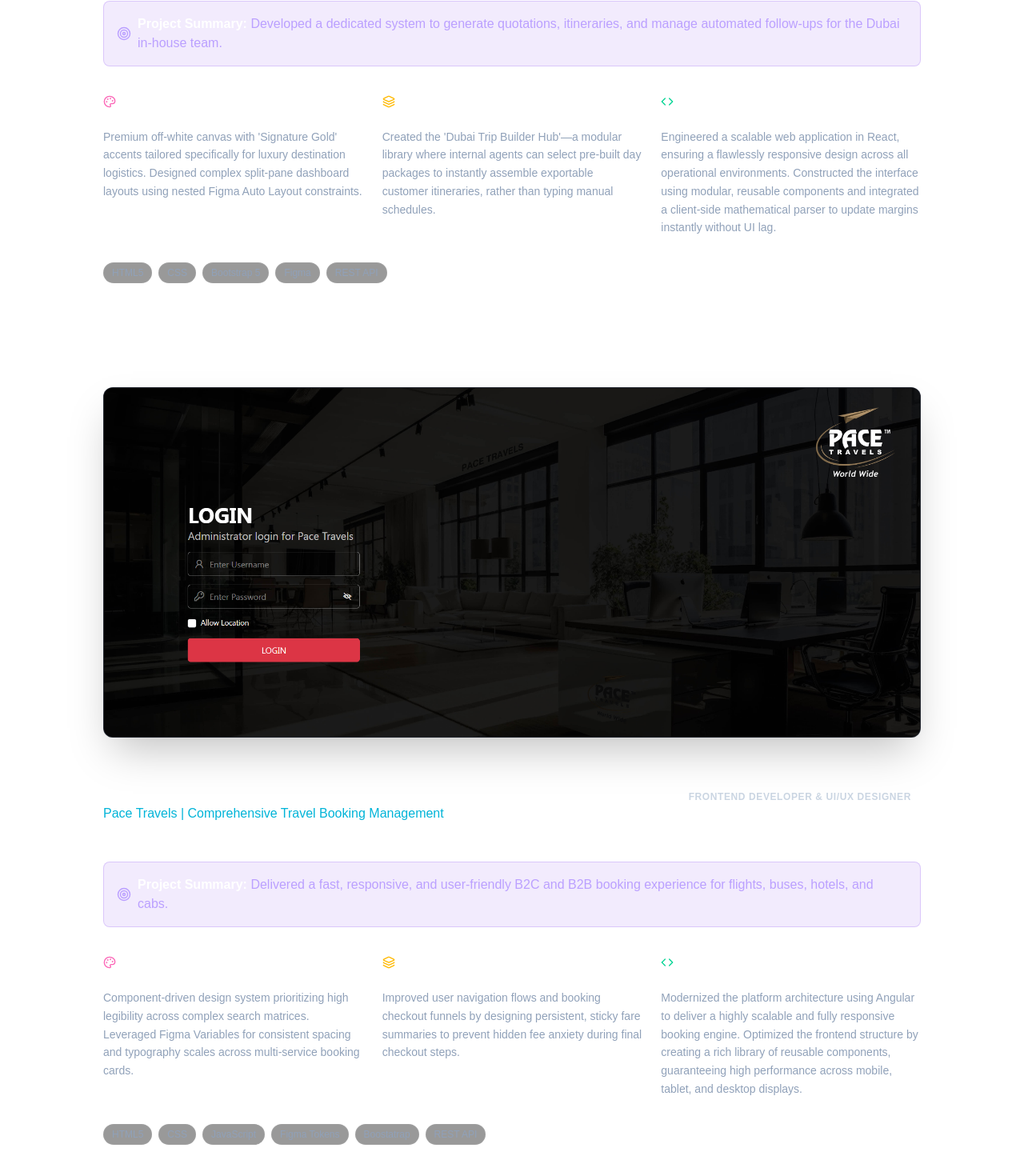
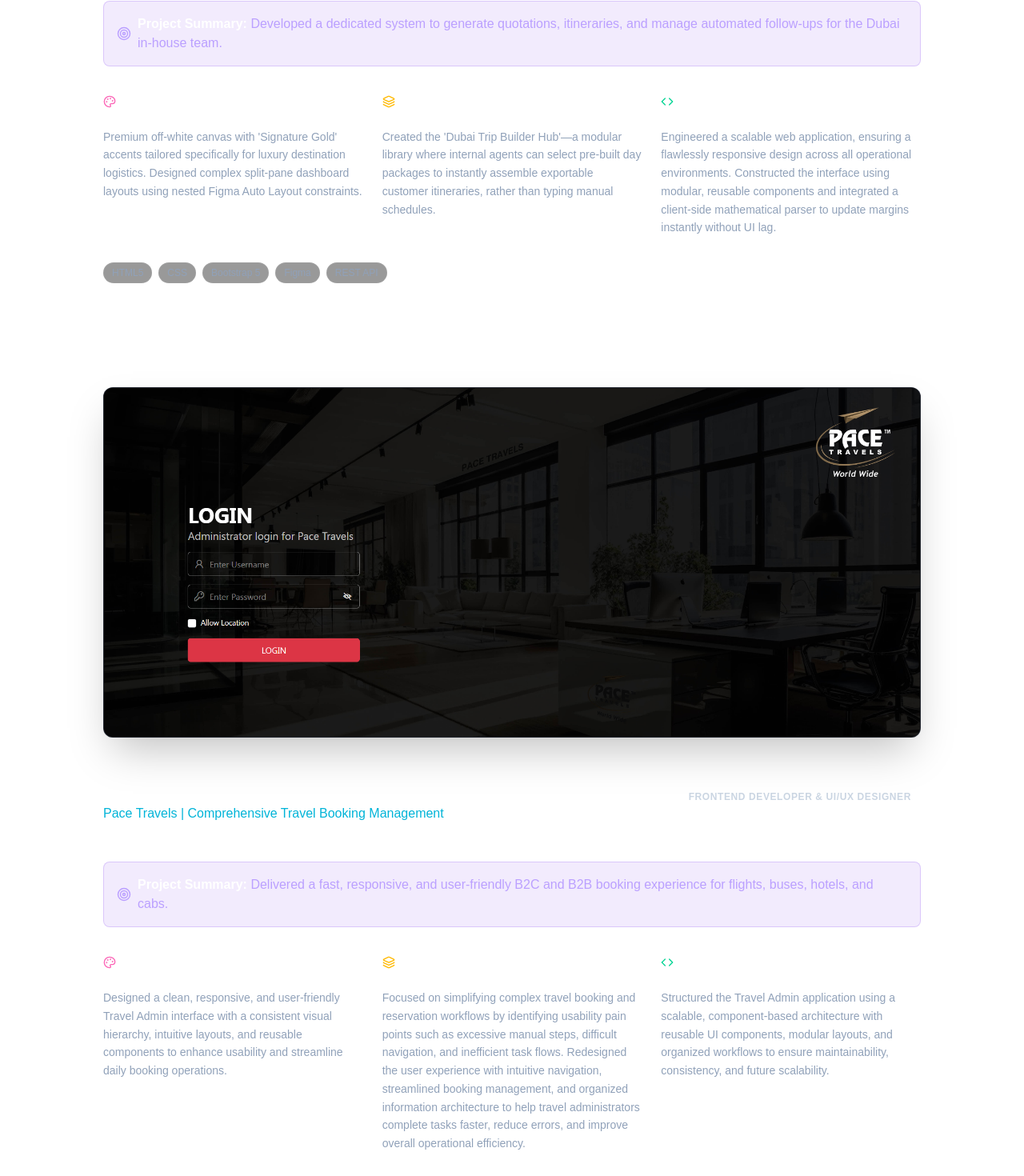
Before and after one commit to Ismail-Dadwad/portfolio, a Next.js app: page / in a window 1280 px wide. Shown: the part 3348-4818 px from the top of the page at 80% size. Built offline with nearby package versions, Linux system fonts and the light colour scheme.

Commit message:
updated ux changes

```diff
--- a/app/page.tsx
+++ b/app/page.tsx
@@ -51,7 +51,7 @@
           metric="Developed a dedicated system to generate quotations, itineraries, and manage automated follow-ups for the Dubai in-house team."
           ui="Premium off-white canvas with 'Signature Gold' accents tailored specifically for luxury destination logistics. Designed complex split-pane dashboard layouts using nested Figma Auto Layout constraints."
           ux="Created the 'Dubai Trip Builder Hub'—a modular library where internal agents can select pre-built day packages to instantly assemble exportable customer itineraries, rather than typing manual schedules."
-          code="Engineered a scalable web application in React, ensuring a flawlessly responsive design across all operational environments. Constructed the interface using modular, reusable components and integrated a client-side mathematical parser to update margins instantly without UI lag."
+          code="Engineered a scalable web application, ensuring a flawlessly responsive design across all operational environments. Constructed the interface using modular, reusable components and integrated a client-side mathematical parser to update margins instantly without UI lag."
           stack={["HTML5", "CSS", "Bootstrap 5", "Figma", "REST API"]}
           image={["/dubai.png", "/dubai-login.png"]}
         />
@@ -62,9 +62,9 @@
           subtitle="Pace Travels | Comprehensive Travel Booking Management"
           role="Frontend Developer & UI/UX Designer"
           metric="Delivered a fast, responsive, and user-friendly B2C and B2B booking experience for flights, buses, hotels, and cabs."
-          ui="Component-driven design system prioritizing high legibility across complex search matrices. Leveraged Figma Variables for consistent spacing and typography scales across multi-service booking cards."
-          ux="Improved user navigation flows and booking checkout funnels by designing persistent, sticky fare summaries to prevent hidden fee anxiety during final checkout steps."
-          code="Modernized the platform architecture using Angular to deliver a highly scalable and fully responsive booking engine. Optimized the frontend structure by creating a rich library of reusable components, guaranteeing high performance across mobile, tablet, and desktop displays."
+          ui="Designed a clean, responsive, and user-friendly Travel Admin interface with a consistent visual hierarchy, intuitive layouts, and reusable components to enhance usability and streamline daily booking operations."
+          ux="Focused on simplifying complex travel booking and reservation workflows by identifying usability pain points such as excessive manual steps, difficult navigation, and inefficient task flows. Redesigned the user experience with intuitive navigation, streamlined booking management, and organized information architecture to help travel administrators complete tasks faster, reduce errors, and improve overall operational efficiency."
+          code="Structured the Travel Admin application using a scalable, component-based architecture with reusable UI components, modular layouts, and organized workflows to ensure maintainability, consistency, and future scalability."
           stack={["HTML5", "CSS", "JavaScript", "Figma Tokens", "Boostatrap", "REST API"]}
           image="/admin.png"
         />
```
